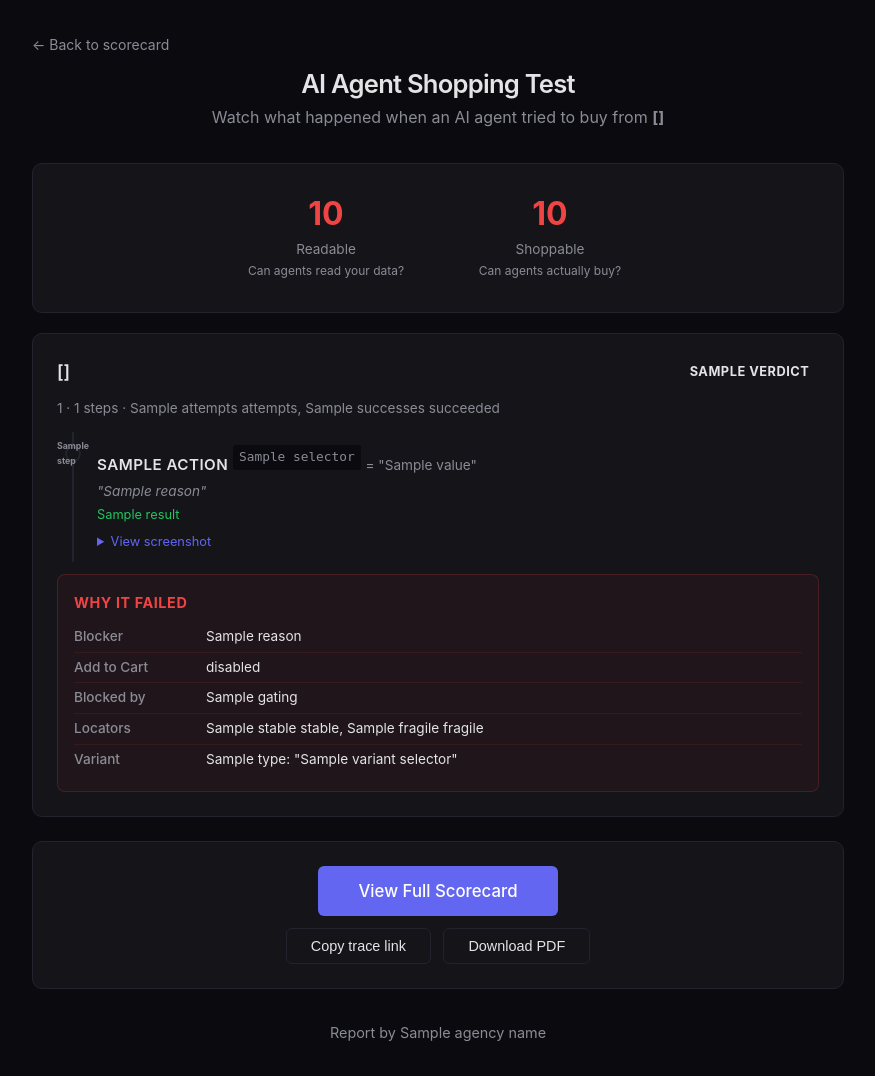
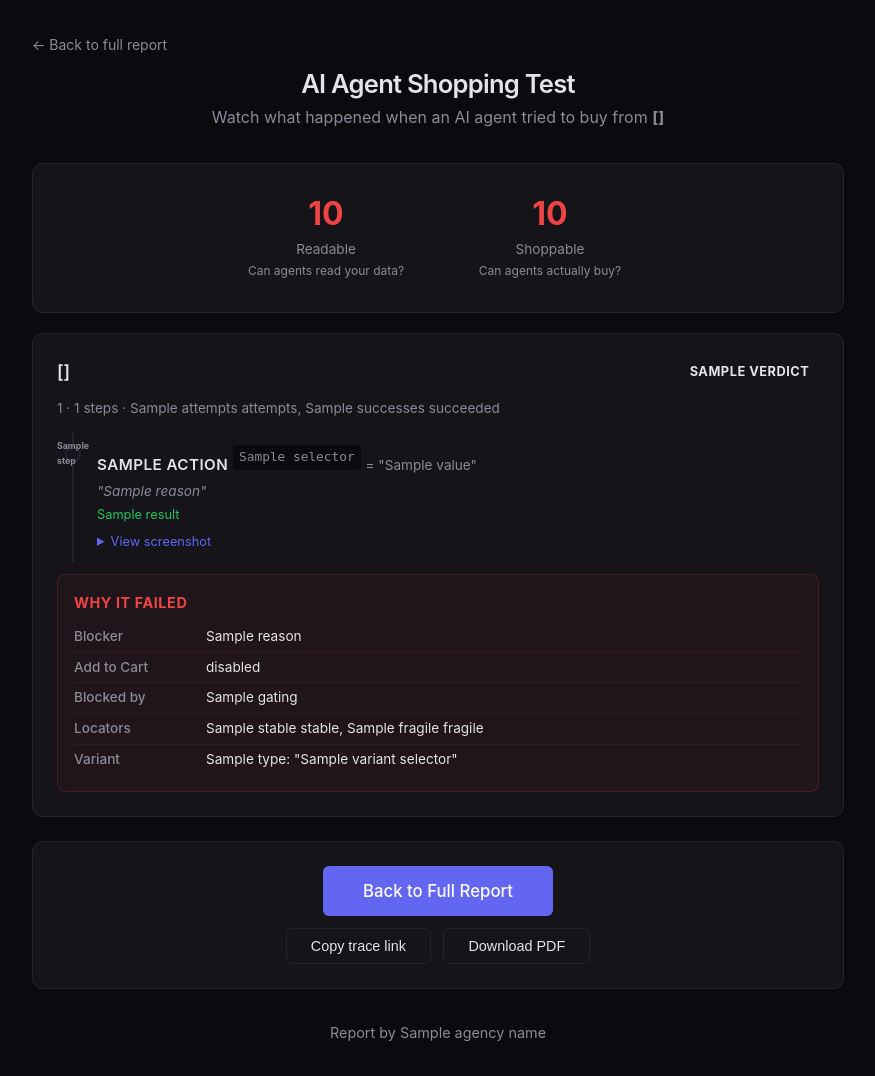
Before and after one commit to monkrus/agent-a, a Flask app: template readiness/templates/trace.html in a window 1280 px wide. Shown: the whole page, without its empty margins (202-1077 px from the left). Run offline with Flask 3, Linux system fonts and the light colour scheme; the template is opened without the code that fills it: most values are stand-ins (such as "Sample title", 1, 10 or a date in 2020); parts of the project's set-up code (start-up, migrations or seed data) failed here and were passed over; some libraries are stand-ins or nearby versions.

Commit message:
Fix trace page navigation — link back to full report instead of scorecard
The trace page (agent screenshots) linked to the scorecard with no way
to return to the full report. Changed both the back link and bottom CTA
to point to /results/<scan_id>.

Co-Authored-By: Claude Opus 4.6 <noreply@anthropic.com>

```diff
--- a/readiness/templates/trace.html
+++ b/readiness/templates/trace.html
@@ -145,7 +145,7 @@
 <body>
   <div class="container">
     <header>
-      <a href="{{ url_for('share', scan_id=scan_id) }}" class="back-link">&larr; Back to scorecard</a>
+      <a href="{{ url_for('results', scan_id=scan_id) }}" class="back-link">&larr; Back to full report</a>
       <div class="trace-hero">
         <h1>AI Agent Shopping Test</h1>
         <p>Watch what happened when an AI agent tried to buy from <strong>{{ domain }}</strong></p>
@@ -267,7 +267,7 @@
     {% endif %}
 
     <div class="card no-print" style="text-align:center;">
-      <a href="{{ url_for('share', scan_id=scan_id) }}" class="btn-pay" style="display:inline-block; text-decoration:none;">View Full Scorecard</a>
+      <a href="{{ url_for('results', scan_id=scan_id) }}" class="btn-pay" style="display:inline-block; text-decoration:none;">Back to Full Report</a>
       <div style="margin-top:0.75rem;">
         <button class="btn-share" onclick="copyShareLink()">Copy trace link</button>
         <span id="share-msg" style="font-size:0.9rem; color:var(--green); margin-left:0.5rem; display:none;">Copied!</span>
```
